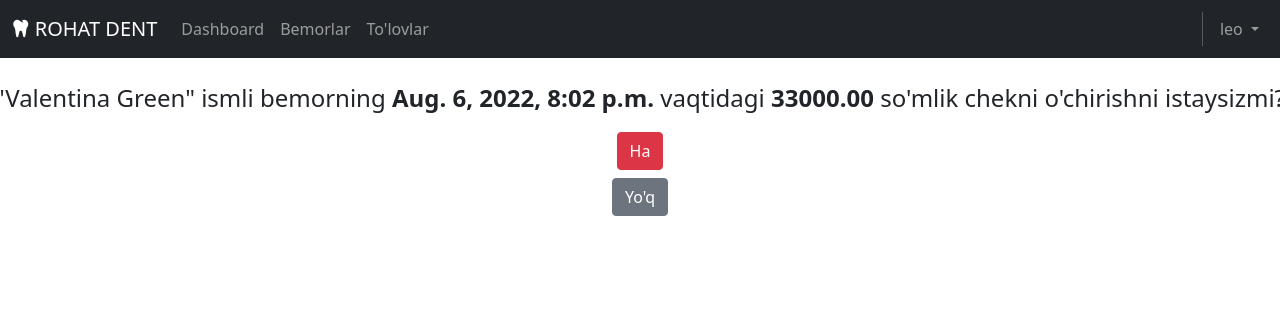
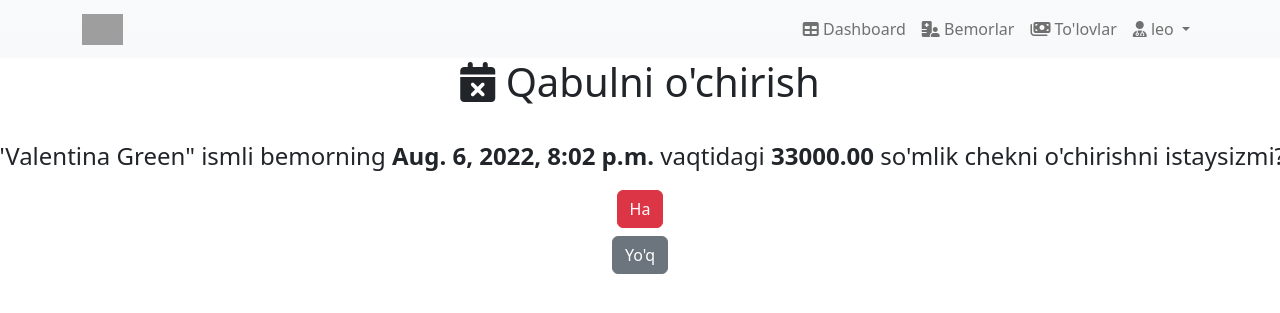
Before and after one commit to Mirzo001/rohat-dent, a Django app: page /delete/invoice/108/ in a window 1280 px wide. Shown: the top 313 px of the page. Run offline with Django 4.2, Linux system fonts and the light colour scheme; a user stored in the database is signed in; data comes from the database, SQL or seed files in the repository; parts of the project's set-up code (start-up, migrations or seed data) failed here and were passed over; some libraries are stand-ins or nearby versions; grey boxes are pictures that could not be loaded.

Commit message:
changed base.html and fixed navbar

```diff
--- a/accounts/models.py
+++ b/accounts/models.py
@@ -11,3 +11,5 @@ STAFF_CHOICES = (
 class CustomUser(AbstractUser):
     position = models.CharField(max_length=100, choices=STAFF_CHOICES, blank=True)
     profile_picture = models.ImageField(blank=True, default="default_profile_pic.jpg", upload_to='media')
+    first_name = models.CharField(max_length=150, blank=True, verbose_name="Ism")
+    last_name = models.CharField(max_length=150, blank=True, verbose_name="Familiya")
--- a/templates/base.html
+++ b/templates/base.html
@@ -6,101 +6,45 @@
     <title>{% block title %}Rohat Dent{% endblock title %}</title>
     <link rel="shortcut icon" href="/media/logo.png">
     <!-- CSS only -->
-    <link href="https://cdn.jsdelivr.net/npm/bootstrap@5.1.3/dist/css/bootstrap.min.css" rel="stylesheet" integrity="sha384-1BmE4kWBq78iYhFldvKuhfTAU6auU8tT94WrHftjDbrCEXSU1oBoqyl2QvZ6jIW3" crossorigin="anonymous">
+    <link href="https://cdn.jsdelivr.net/npm/bootstrap@5.2.0/dist/css/bootstrap.min.css" rel="stylesheet" integrity="sha384-gH2yIJqKdNHPEq0n4Mqa/HGKIhSkIHeL5AyhkYV8i59U5AR6csBvApHHNl/vI1Bx" crossorigin="anonymous">
     <link href="{% static 'fontawesome/fontawesome/css/all.css' %}" rel="stylesheet">
+    <script src="https://cdn.jsdelivr.net/npm/bootstrap@5.2.0/dist/js/bootstrap.bundle.min.js" integrity="sha384-A3rJD856KowSb7dwlZdYEkO39Gagi7vIsF0jrRAoQmDKKtQBHUuLZ9AsSv4jD4Xa" crossorigin="anonymous"></script>
 
-{% comment %}
-<link rel="stylesheet" href="https://cdn.jsdelivr.net/npm/bootstrap-icons@1.7.2/font/bootstrap-icons.css">
-<script src="{% static 'fontawesomefree/js/all.min.js' %}"></script>
 
-{% endcomment %}
 
 
 
 </head>
 <body>
 
-     <header>
-            <nav class="navbar navbar-expand-md navbar-dark fixed-top bg-dark ">
-        <div class="container-fluid">
+  <nav class="navbar navbar-expand-lg navbar-light sticky-top bg-light bg-gradient" data-navbar-on-scroll="data-navbar-on-scroll" style="background-image: none; background-color: rgba(249, 250, 253, 0); transition: background-color 0s ease 0s, padding 0.35s ease 0s;">
+    <div class="container"><a class="navbar-brand" href="{% url 'home' %}"><img src="/media/logo.svg" height="31" alt="logo"></a><button class="navbar-toggler collapsed" type="button" data-bs-toggle="collapse" data-bs-target="#navbarSupportedContent" aria-controls="navbarSupportedContent" aria-expanded="false" aria-label="Toggle navigation"><span class="navbar-toggler-icon"> </span></button>
+      <div class="navbar-collapse  border-lg-0 mt-4 mt-lg-0 collapse" id="navbarSupportedContent">
+        <ul class="navbar-nav ms-auto">
+          {% if user.is_authenticated %}
+          <li class="nav-item"><a class="nav-link" aria-current="page" href="{% url 'dashboard' %}"><i class="fa-solid fa-table"></i> Dashboard</a></li>
+          <li class="nav-item"><a class="nav-link" aria-current="page" href="{% url 'patients' %}"><i class="fa-solid fa-hospital-user"></i> Bemorlar</a></li>
+          <li class="nav-item"><a class="nav-link" aria-current="page" href="{% url 'invoice:invoice-list' %}"><i class="fa-solid fa-money-bills"></i> To'lovlar</a></li>
 
-    <a class="navbar-brand" href="{% url 'home' %}"><i class="fa-solid fa-tooth"></i> ROHAT DENT</a>
+          <li class="nav-item dropdown">
+            <a class="nav-link dropdown-toggle" href="#" role="button" data-bs-toggle="dropdown" aria-expanded="false">
+              <i class="fa-solid fa-user-doctor"></i>   {{ user.username}}
+            </a>
+            <ul class="dropdown-menu">
+              <li><a class="dropdown-item" href="{% url 'doctor_profile' %}"><i class="fa-solid fa-user"></i> Profil</a></li>
+              <li><a class="dropdown-item" href="{% url 'password_change' %}"><i class="fa-solid fa-key"></i> Parolni o'zgartirish</a></li>
+              <li><a class="dropdown-item" href="{% url 'logout' %}"><i class="fa-solid fa-arrow-right-from-bracket"></i> Chiqish</a></li>
+            </ul>
 
-          <button class="navbar-toggler" type="button" data-bs-toggle="collapse" data-bs-target="#navbarCollapse" aria-controls="navbarCollapse" aria-expanded="false" aria-label="Toggle navigation">
-            <span class="navbar-toggler-icon"></span>
-          </button>
-          {% if user.is_authenticated %}
-          <div class="collapse navbar-collapse" id="navbarCollapse">
-            <ul class="navbar-nav me-auto mb-2 mb-md-0">
-
-
-
-
-
-
-              <li class="nav-item">
-                <a class="nav-link" href="{% url 'dashboard' %}">Dashboard</a>
-              </li>
-              <li class="nav-item">
-                <a class="nav-link" href="{% url 'patients' %}">Bemorlar</a>
-              </li>
-              <li class="nav-item">
-                <a class="nav-link" href="{% url 'invoice:invoice-list' %}">To'lovlar</a>
-              </li>
-            </ul>
-            {% endif %}
-            <ul class="navbar-nav flex-row flex-wrap ms-md-auto">
-
-              <li class="nav-item py-1 col-12 col-lg-auto">
-                <div class="vr d-none d-lg-flex h-100 mx-lg-2 text-white"></div>
-                <hr class="d-lg-none text-white-50">
-              </li>
-
-              {% if user.is_authenticated %}
-            <li class="nav-item dropdown">
-              <button type="button" class="btn btn-link nav-link py-2 px-0 px-lg-2 dropdown-toggle" data-bs-toggle="dropdown" aria-expanded="false" data-bs-display="static">
-                <span class="d-lg-none" >{{ user.username}}</span><span class="visually-hidden">Bootstrap&nbsp;</span> {{ user.username}} <span class="visually-hidden">(switch to other versions)</span>
-              </button>
-              <ul class="dropdown-menu dropdown-menu-end">
-
-                  <li>
-                    <a class="dropdown-item current" aria-current="true" href="{% url 'doctor_profile' %}">
-                      Profil
-                    </a>
-                  </li>
-                  <li>
-                      <a class="dropdown-item" href="{% url 'password_change' %}">Parolni o'zgartirish</a>
-                  </li>
-                  <li>
-                      <a class="dropdown-item" href="{% url 'logout' %}">Chiqish</a>
-                  </li>
-
-              </ul>
-              <div class="text-end">
-                    {% else %}
-                    <a href="{% url 'login' %}"><button type="button" class="btn btn-outline-light me-2 btn-sm">Kirish</button></a>
-                    <a href="{% url 'signup' %}"><button type="button" class="btn btn-outline-warning btn-sm">Ro'yxatdan O'tish</button> </a>
-                    {% endif %}
-              </div>
-            </li>
-            </ul>
+        </ul>
+        {% else %}
+        <div class="d-flex ms-lg-4">
+          <a class="btn btn-outline-secondary" href="{% url 'login' %}">Kirish</a>
+          <a class="btn btn-outline-warning ms-3" href="{% url 'signup' %}">Ro'yxatdan O'tish</a>
         </div>
-
-      </nav>
-    </header>
-
-      {% comment %}
-    <div class="container">
-        {% if messages %}
-                <div class="mt-2">
-                      {% for message  in messages  %}
-                          <div class="alert alert-{{ message.tags }}" role="alert">
-                                  {{ message }}
-                          </div>
-                      {% endfor %}
-                </div>
-          {% endif %}
-          {% endcomment %}
+      </div>{% endif %}
+    </div>
+  </nav>
 
           <main>
             <div>
@@ -108,9 +52,7 @@
                 {% endblock content %}
             </div>
         </main>
-</div>
-    <!-- JavaScript Bundle with Popper -->
-    <script src="https://cdn.jsdelivr.net/npm/bootstrap@5.2.0-beta1/dist/js/bootstrap.bundle.min.js" integrity="sha384-pprn3073KE6tl6bjs2QrFaJGz5/SUsLqktiwsUTF55Jfv3qYSDhgCecCxMW52nD2" crossorigin="anonymous"></script>
-    {% comment %} </div> {% endcomment %}
+
+
 </body>
 </html>
```
Also changed, not shown: 2 other files.
